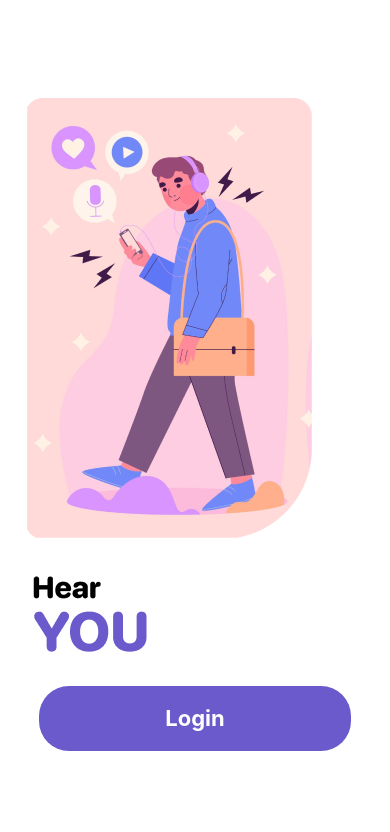
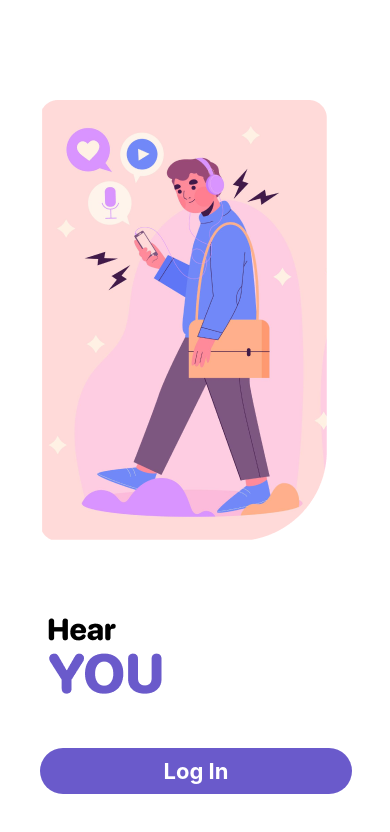
Before and after one commit to thoaikun/HearYou, a React Native app in the folder mobile/: screen /Add in a window 390 px wide. Shown: the top 832 px of the page. Built offline with nearby package versions, Linux system fonts and the light colour scheme.

Commit message:
fix login screen

```diff
--- a/mobile/src/screens/LoginScreen/index.jsx
+++ b/mobile/src/screens/LoginScreen/index.jsx
@@ -1,26 +1,23 @@
-import * as React from 'react'
-import { Image, Text, View } from 'react-native'
-import Button from '../../components/button/Button'
-import styles from './styles'
+import * as React from 'react';
+import { Image, View } from 'react-native';
+import Button from "../../components/button/Button";
+import styles from './styles';
 
 const LoginScreen = () => {
   return (
-        <>
     <View style={styles.container}>
-                <View style={styles.image}>
       <Image
         source={require('../../../assets/infographic.png')}
+        style={styles.info}
+        resizeMethod="resize"
+      />
+      <Image source={require('../../../assets/logo.png')} style={styles.logo} />
+      <Button
+        content="Log In"
+        style={{ marginTop: 50, paddingVertical: 10 }}
       />
     </View>
-                <View style={styles.logo}>
-                    <Image source={require('../../../assets/logo.png')} />
-                </View>
-            </View>
-            <View style={styles.buttonContainer}>
-                <Button content='Login'></Button>
-            </View>
-        </>
-    )
-}
+  );
+};
 
-export default LoginScreen
+export default LoginScreen;
--- a/mobile/src/screens/LoginScreen/styles.jsx
+++ b/mobile/src/screens/LoginScreen/styles.jsx
@@ -1,26 +1,24 @@
-import { Dimensions, StyleSheet } from 'react-native'
-const maxWidth = Dimensions.get('window').width
-const maxHeight = Dimensions.get('window').height
-
+import { Dimensions, StyleSheet } from 'react-native';
+var maxWidth = Dimensions.get('window').width;
+var maxHeight = Dimensions.get('window').height;
 const styles = StyleSheet.create({
   container: {
-        flexDirection: 'column',
+    // flex: 1,
+    height: maxHeight,
+    display: 'flex',
+    paddingVertical: 50,
+    paddingHorizontal: 40,
     justifyContent: 'center',
     alignItems: 'flex-start',
-        marginTop: maxWidth * 0.25,
   },
-    image: {
-        marginLeft: maxHeight * 0.03,
+  info: {
+    flex: 1,
+    aspectRatio: 287 / 441,
+    resizeMode: 'contain',
   },
   logo: {
-        marginLeft: maxHeight * 0.03,
-        marginVertical: 30,
+    marginTop: 20,
   },
-    buttonContainer: {
-        flexDirection: 'row',
-        justifyContent: 'center',
-        alignItems: 'center',
-    },
-})
+});
 
-export default styles
+export default styles;
```
Lines whose indentation alone changed are shown as unchanged.
